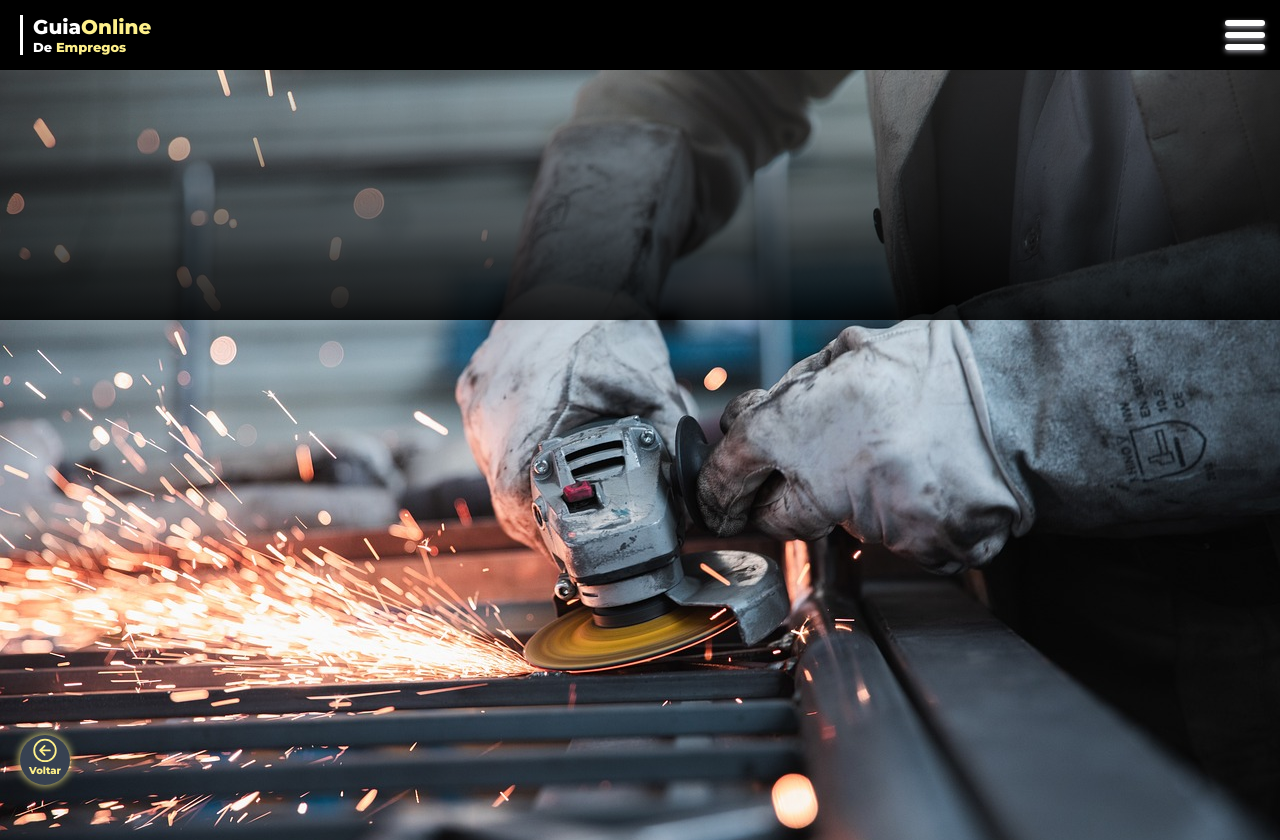
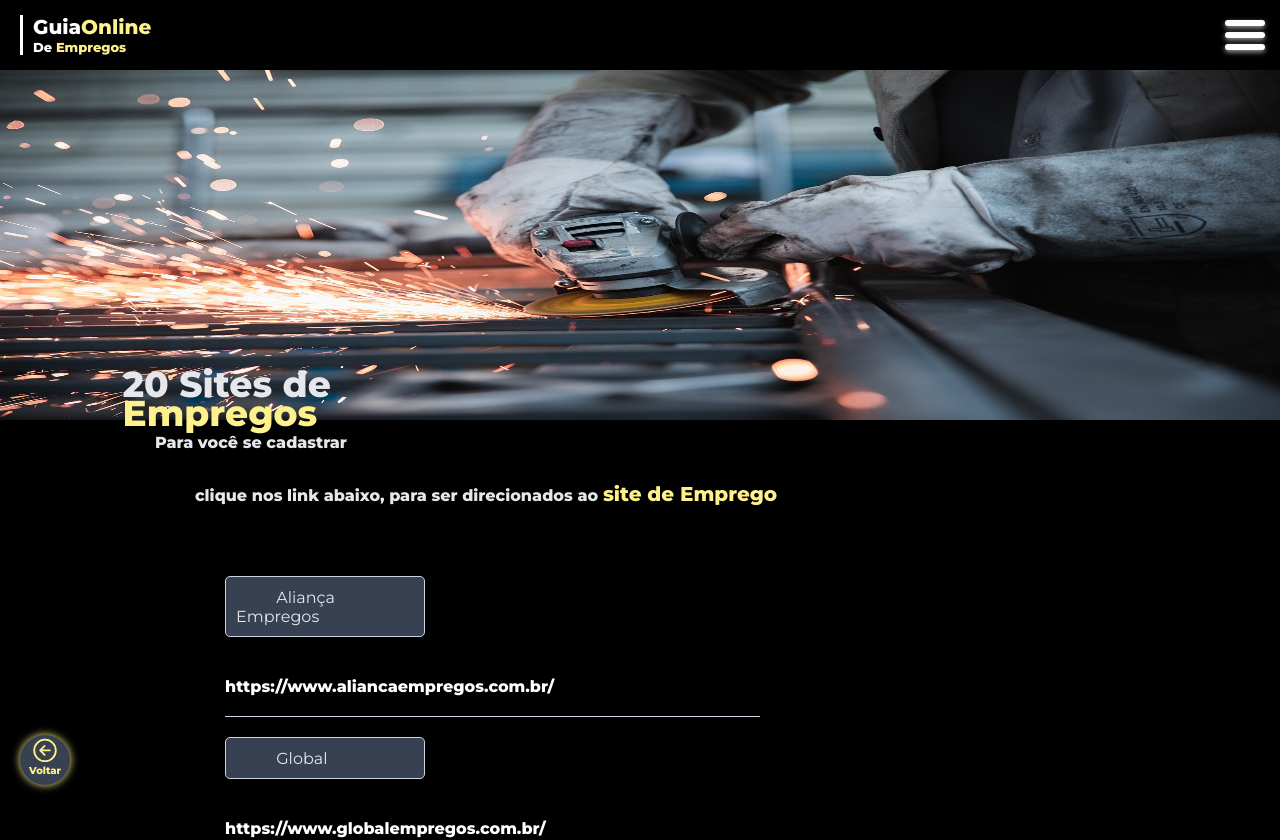
Before and after one commit to cajui54/guia_emprego, a React (Create React App) app: page /jobs in a window 1280 px wide. Shown: the top 840 px of the page. Built offline with nearby package versions, Linux system fonts and the light colour scheme; some icons are missing.

Commit message:
has been added new style

```diff
--- a/src/GlobalStyle.js
+++ b/src/GlobalStyle.js
@@ -48,6 +48,16 @@ const GlobalStyle = createGlobalStyle`
             margin-left: 150px;
         }
     }
+    @media screen and (min-width: 768px) {
+        .info-section {
+            transform: translateY(-170px);
+            margin: 5px auto;
+        }
+
+        .group-title {
+            margin-left: 150px;
+        }
+    }
 
 `
 
--- a/src/components/Hero/Hero.style.js
+++ b/src/components/Hero/Hero.style.js
@@ -37,6 +37,15 @@ const HeroStyled = styled.section`
             transform: translateX(-35px);
         }
     }
+    @media screen and (min-width: 1000px) {
+        .slideshow {
+        position: relative;
+        height: 500px;
+    }
+        & img {
+            height: 500px;
+        }
+    }
 
 
 `
--- a/src/components/Hero/Heros.style.js
+++ b/src/components/Hero/Heros.style.js
@@ -5,14 +5,28 @@ const Heros = styled.div`
     position: relative;
     & img {
         max-width: 100%;
+        height: 100%;
     }
     .background {
         width: 100%;
-        height: 250px;
+        height: 100%px;
         background: linear-gradient(rgba(255,255, 255, 0.1), rgba(0, 0, 0, .9));
         position: absolute;
         top: 0;
 
     }
+    @media screen and (min-width: 1000px){
+        width: 100%;
+        .container-hero {
+            width: 100%;
+            height: 350px;
+        }
+        & img {
+            width: 100%;
+        }
+
+
+    }
+
 `
 export default Heros;
--- a/src/components/News/Wrapper.style.js
+++ b/src/components/News/Wrapper.style.js
@@ -92,6 +92,14 @@ const Wrapper = styled.section`
             flex-grow: 1;
         }
     }
+    @media screen and (min-width: 1000px) {
+        .group-title {
+            margin-left: 150px;
+        }
+        .card {
+            width: 30%;
+        }
+    }
 `
 
 export default Wrapper;
--- a/src/pages/Home/Homes.style.js
+++ b/src/pages/Home/Homes.style.js
@@ -58,5 +58,11 @@ const HomeStyle = styled.main`
         }
 
     }
+    @media screen and (min-width: 1000px) {
+        .container-jobs-links {
+            margin-top: -100px;
+            width: 70%;
+        }
+    }
 `
 export default HomeStyle;
--- a/src/pages/Jobs/Jobs.style.js
+++ b/src/pages/Jobs/Jobs.style.js
@@ -33,6 +33,9 @@ const JobsSection = styled.div`
     }
     .container-jobs-sites {
         margin: 20px 0;
+    }
+    .container-jobs-sites p {
+        margin-top: -25px;
     }
     .container-jobs-sites p span{
         color: #fef08a;
@@ -80,6 +83,19 @@ const JobsSection = styled.div`
     & dd a:hover {
         color: #fef08a;
     }
+    @media screen and (min-width: 1000px) {
+        .subtitle {
+            margin-left: 100px;
+            transform: translateY(-35px);
+        }
+        .subtitle p{
+            margin: 5px -140px;
+        }
+        & dl {
+            width: 50%;
+            margin: 50px;
+        }
+    }
 
 `
 
--- a/src/pages/Jobs/SectionJobs.jsx
+++ b/src/pages/Jobs/SectionJobs.jsx
@@ -22,9 +22,11 @@ const SectionJobs = () => {
         </Link>
 
        <div className="group-title">
+        <div className='subtitle'>
             <h2> {datas.length} Sites de</h2>
             <h2><span>Empregos</span></h2>
             <p>Para você se cadastrar</p>
+        </div>
 
             <div className="container-jobs-sites">
                 <p>clique nos link abaixo, para ser direcionados ao <span> site de Emprego</span></p>
```
